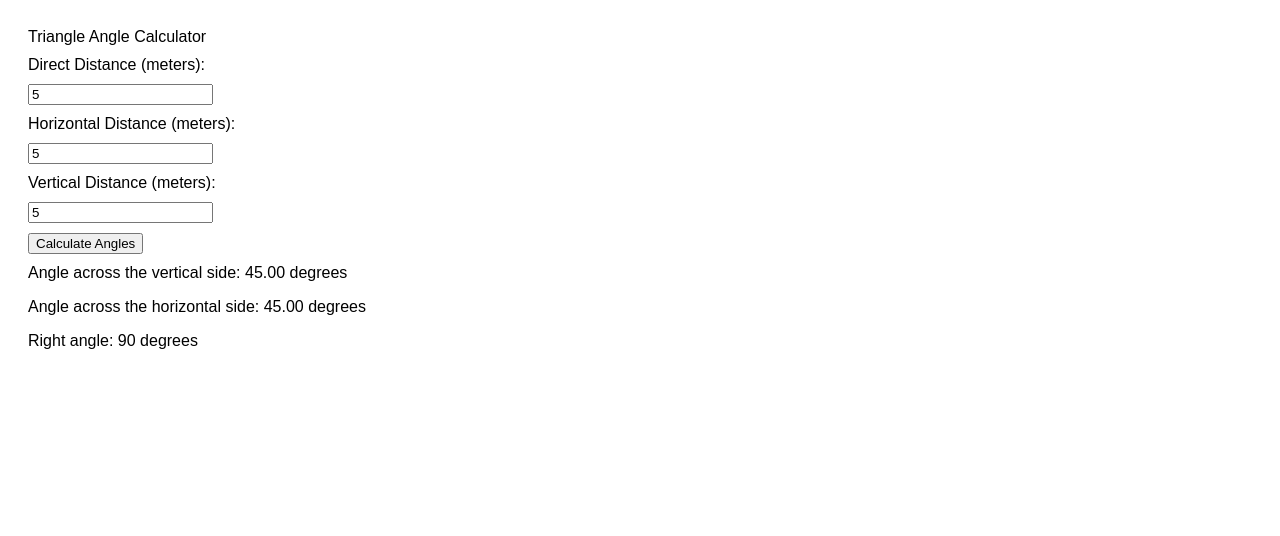
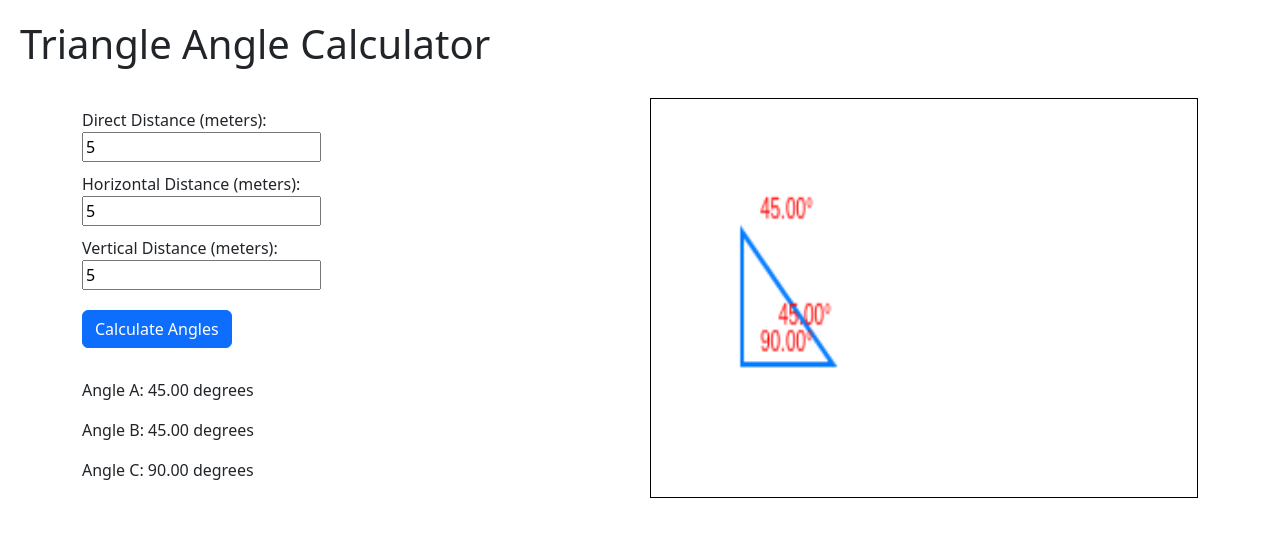
Before and after one commit to n1nnan1n/anglecalculate, a website: page index.html in a window 1280 px wide. Both pictures are taken after typing "5", "5", "5" into the empty fields and a click on the button "Calculate Angles". Drawn offline with nearby package versions, Linux system fonts and the light colour scheme.

Commit message:
displat triangle

```diff
--- a/index.html
+++ b/index.html
@@ -5,9 +5,42 @@
     <meta name="viewport" content="width=device-width, initial-scale=1.0">
     <title>Triangle Angle Calculator</title>
     <link rel="stylesheet" href="styles.css">
+    <link href="https://cdn.jsdelivr.net/npm/bootstrap@5.3.3/dist/css/bootstrap.min.css" rel="stylesheet" integrity="sha384-QWTKZyjpPEjISv5WaRU9OFeRpok6YctnYmDr5pNlyT2bRjXh0JMhjY6hW+ALEwIH" crossorigin="anonymous">
+    <style>
+        .container {
+            display: flex;
+            justify-content: space-between;
+            align-items: flex-start;
+            margin-top: 30px;
+        }
+        .form-container {
+            flex: 1;
+            margin-right: 20px;
+        }
+        .canvas-container {
+            flex: 1;
+        }
+        #triangleCanvas {
+            border: 1px solid #000;
+            width: 100%;
+            height: 400px;
+        }
+        form {
+            margin-bottom: 30px;
+        }
+        label {
+            display: block;
+            margin-bottom: 10px;
+        }
+        button {
+            margin-top: 10px;
+        }
+    </style>
 </head>
 <body>
-    <h>Triangle Angle Calculator</h>
+    <h1>Triangle Angle Calculator</h1>
+    <div class="container">
+        <div class="form-container">
             <form id="triangleForm">
                 <label>Direct Distance (meters):
                     <input type="number" id="direct" required>
@@ -18,10 +51,89 @@
                 <label>Vertical Distance (meters):
                     <input type="number" id="vertical" required>
                 </label>
-        <button type="button" onclick="calculateAngles()">Calculate Angles</button>
+                <button type="button" class="btn btn-primary" onclick="displayTriangle()">Calculate Angles</button>
             </form>
-    <div id="results"></div>
+            <div id="results" class="mb-4"></div>
+        </div>
+        <div class="canvas-container">
+            <canvas id="triangleCanvas"></canvas>
+        </div>
+    </div>
+    <script src="https://cdn.jsdelivr.net/npm/bootstrap@5.3.3/dist/js/bootstrap.bundle.min.js" integrity="sha384-YvpcrYf0tY3lHB60NNkmXc5s9fDVZLESaAA55NDzOxhy9GkcIdslK1eN7N6jIeHz" crossorigin="anonymous"></script>
+    <script>
+        function calculateTriangleAngles(direct, horizontal, vertical) {
+            // Check for valid inputs
+            if (direct <= 0 || horizontal <= 0 || vertical <= 0) {
+                alert('Distances must be positive numbers.');
+                return null;
+            }
 
-    <script src="calculateAngles.js"></script>
+            // Calculate angles using trigonometry
+            const angleA = Math.atan(vertical / horizontal) * (180 / Math.PI);
+            const angleB = Math.atan(horizontal / vertical) * (180 / Math.PI);
+            const angleC = 90; // Right angle
+
+            return {
+                angleA: angleA.toFixed(2),
+                angleB: angleB.toFixed(2),
+                angleC: angleC.toFixed(2)
+            };
+        }
+
+        function displayTriangle() {
+            const direct = parseFloat(document.getElementById('direct').value);
+            const horizontal = parseFloat(document.getElementById('horizontal').value);
+            const vertical = parseFloat(document.getElementById('vertical').value);
+
+            const angles = calculateTriangleAngles(direct, horizontal, vertical);
+
+            if (!angles) return;
+
+            // Display results
+            document.getElementById('results').innerHTML = `
+                <p>Angle A: ${angles.angleA} degrees</p>
+                <p>Angle B: ${angles.angleB} degrees</p>
+                <p>Angle C: ${angles.angleC} degrees</p>
+            `;
+
+            // Draw the triangle on canvas
+            drawTriangle(horizontal, vertical, angles);
+        }
+
+        function drawTriangle(horizontal, vertical, angles) {
+            const canvas = document.getElementById('triangleCanvas');
+            const ctx = canvas.getContext('2d');
+            ctx.clearRect(0, 0, canvas.width, canvas.height);
+
+            // Calculate scale factor to fit the triangle within the canvas
+            const scale = Math.min((canvas.width - 100) / horizontal, (canvas.height - 100) / vertical);
+
+            // Calculate the coordinates of the triangle
+            const x0 = 50;
+            const y0 = canvas.height - 50;
+            const x1 = x0 + horizontal * scale;
+            const y1 = y0;
+            const x2 = x0;
+            const y2 = y0 - vertical * scale;
+
+            // Draw the triangle
+            ctx.beginPath();
+            ctx.moveTo(x0, y0);
+            ctx.lineTo(x1, y1);
+            ctx.lineTo(x2, y2);
+            ctx.closePath();
+
+            ctx.strokeStyle = '#007bff';
+            ctx.lineWidth = 2;
+            ctx.stroke();
+
+            // Display angles
+            ctx.fillStyle = '#ff0000';
+            ctx.font = '10px Arial';
+            ctx.fillText(`${angles.angleA}°`, x2 + 10, y2 - 5); // Angle A
+            ctx.fillText(`${angles.angleB}°`, x1 - 30, y1 - 15); // Angle B
+            ctx.fillText(`${angles.angleC}°`, x0 + 10, y0 - 5); // Angle C
+        }
+    </script>
 </body>
 </html>
```
Lines whose indentation alone changed are shown as unchanged.
